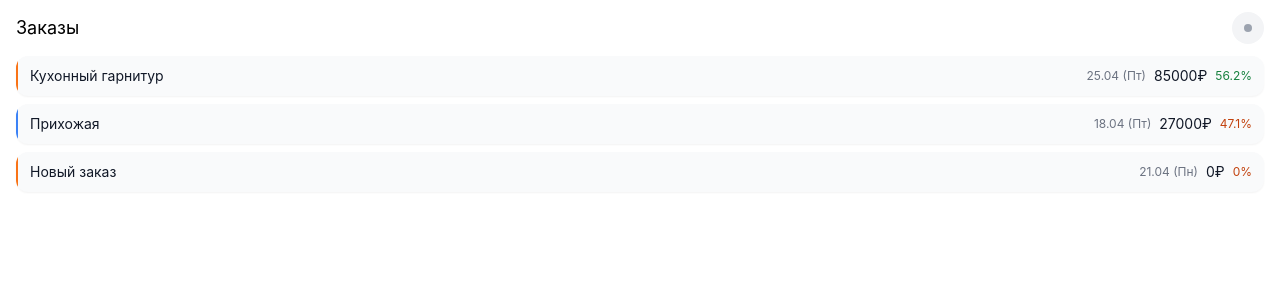
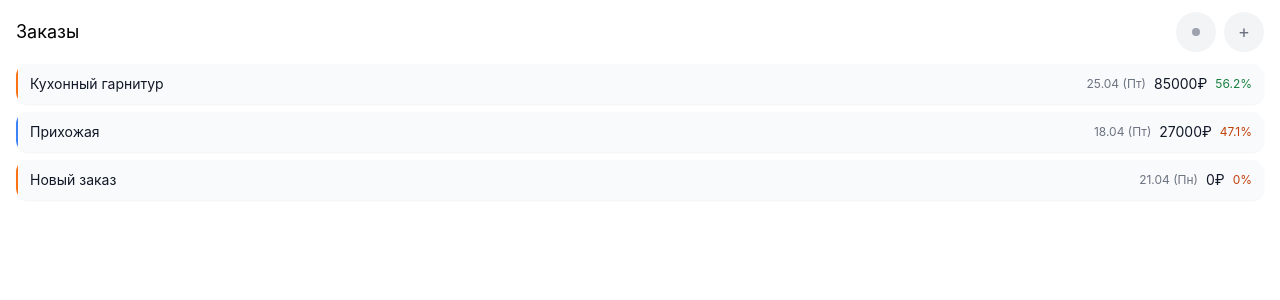
Before and after one commit to 1x5/pr-lite, a React (Create React App) app: page / in a window 1280 px wide. Shown: the top 300 px of the page. Built offline with nearby package versions, Linux system fonts and the light colour scheme.

Commit message:
Добавлены иконки в шапку и улучшен дизайн 15.04.2025 00:42

```diff
--- a/src/pages/HomePage.jsx
+++ b/src/pages/HomePage.jsx
@@ -83,12 +83,22 @@ const HomePage = () => {
       <div className="px-2 sm:px-4 py-3">
         <div className="flex justify-between items-center mb-3">
           <h1 className="text-lg">Заказы</h1>
-          <button
-            className="w-8 h-8 rounded-full flex items-center justify-center bg-gray-100 text-gray-500"
-            onClick={handleStatusChange}
-          >
-            <div className={`w-2 h-2 rounded-full ${currentStatus.color}`}></div>
-          </button>
+          <div className="flex items-center gap-2">
+            <button
+              className="w-10 h-10 rounded-full flex items-center justify-center bg-gray-100 text-gray-500"
+              onClick={handleStatusChange}
+            >
+              <div className={`w-2 h-2 rounded-full ${currentStatus.color}`}></div>
+            </button>
+            <button
+              onClick={handleAddOrder}
+              className="w-10 h-10 rounded-full flex items-center justify-center bg-gray-100 text-gray-500"
+            >
+              <div className="w-3 h-3 flex items-center justify-center">
+                <span className="text-lg leading-none">+</span>
+              </div>
+            </button>
+          </div>
         </div>
 
         <div className="space-y-2">
```
